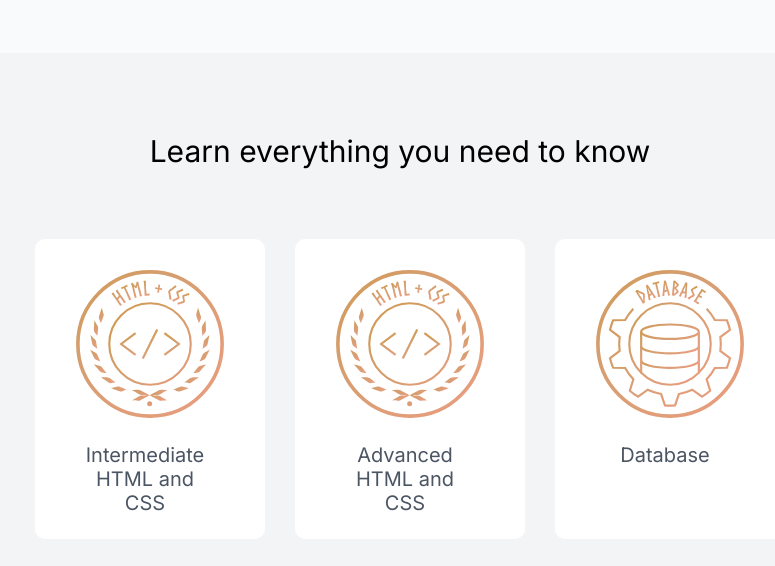
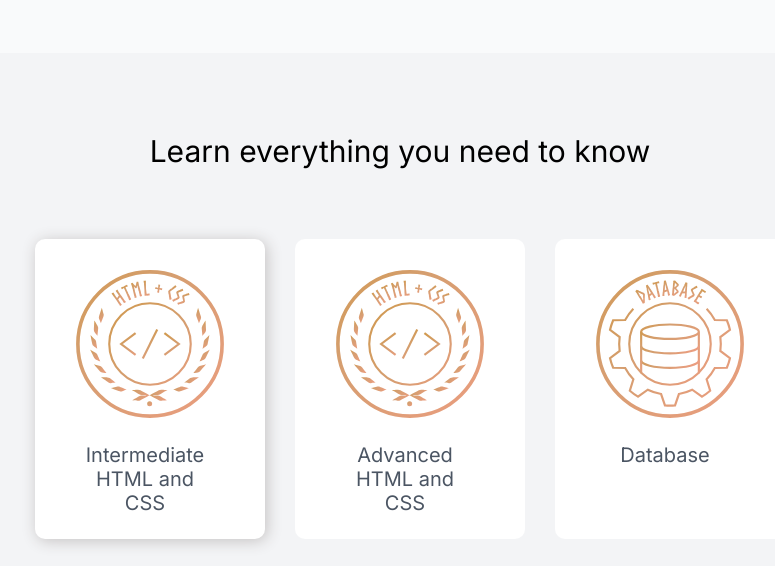
Before and after one commit to Azeemmtk/the_odin_project_clone, a plain HTML site: page index.html in a window 1280 px wide. In both pictures the pointer is over the element "Intermediate HTML and CSS". Shown: the part 1613-2179 px from the top of the page, without its empty margins (240-1015 px from the left). Drawn offline with Linux system fonts and the light colour scheme.

Commit message:
Hover added

```diff
--- a/style.css
+++ b/style.css
@@ -454,3 +454,7 @@ footer{
     color: var(--main_colour);
     font-size: 12px;
 }
+
+.course1:hover, .course2:hover{
+    box-shadow: 2px 2px 15px rgb(197, 194, 194);
+}
```
